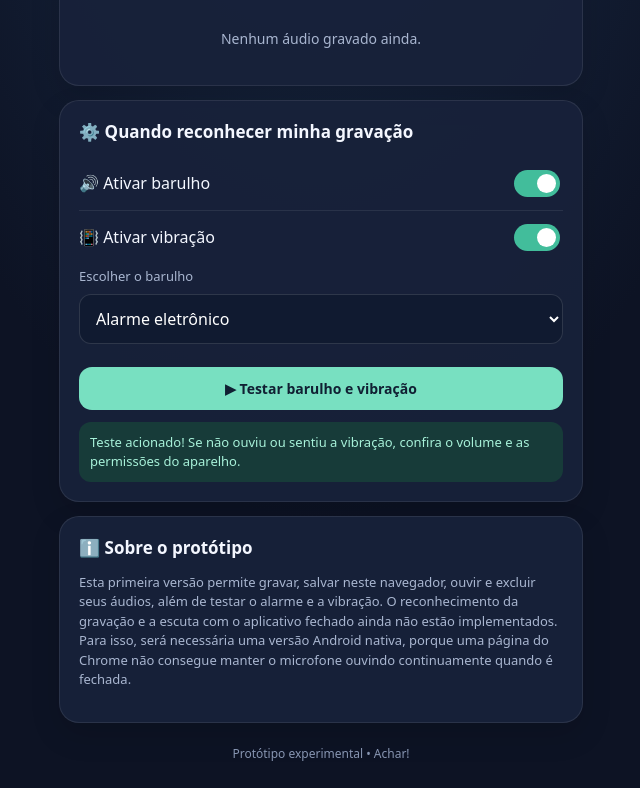
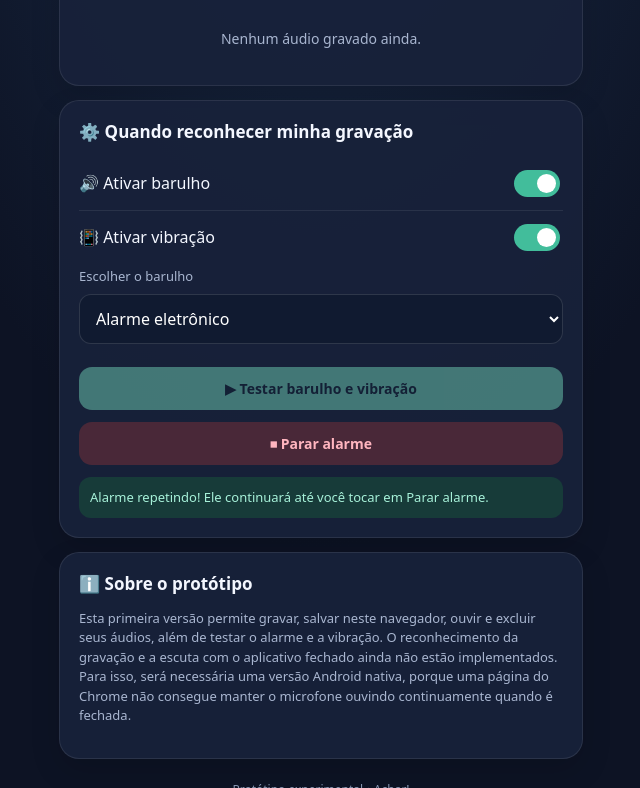
Before and after one commit to relowmoto7/Prototipos-, a plain HTML site: page achar/index.html in a window 1280 px wide. Both pictures are taken after a click on the button "▶ Testar barulho e vibração". Shown: the part 495-1283 px from the top of the page, without its empty margins (319-959 px from the left). Drawn offline with Linux system fonts and the light colour scheme.

Commit message:
Fazer teste de alarme repetir com botão para parar

```diff
--- a/achar/index.html
+++ b/achar/index.html
@@ -13,7 +13,7 @@ main{max-width:560px;margin:auto;padding:28px 18px 48px}.brand{text-align:center
 <header class="brand"><div class="logo">🔎</div><h1>Achar!</h1><p>Encontre seu celular com sua voz</p></header>
 <section class="card"><h2>🎙️ Gravar um comando</h2><input id="name" class="input" maxlength="32" placeholder="Nome do áudio (ex.: ACHAAAR)"><div class="record"><button id="record" class="btn">● Começar gravação</button><button id="stop" class="btn secondary" disabled>Parar</button></div><p id="recordStatus" class="hint">Grave sua própria voz. Depois, você poderá ouvir ou excluir a gravação.</p></section>
 <section class="card"><h2>Áudios que funcionam</h2><div id="audioList" class="empty">Nenhum áudio gravado ainda.</div></section>
-<section class="card"><h2>⚙️ Quando reconhecer minha gravação</h2><div class="switchrow"><span>🔊 Ativar barulho</span><input id="soundToggle" class="switch" type="checkbox" checked></div><div class="switchrow"><span>📳 Ativar vibração</span><input id="vibeToggle" class="switch" type="checkbox" checked></div><label for="alarm" class="hint">Escolher o barulho</label><select id="alarm" class="input" style="margin-top:8px"><option value="beep">Alarme eletrônico</option><option value="bell">Campainha</option><option value="pulse">Bipes rápidos</option></select><button id="test" class="btn full">▶ Testar barulho e vibração</button><div id="testStatus" class="status">O teste toca o alarme e tenta vibrar o aparelho, se o navegador permitir.</div></section>
+<section class="card"><h2>⚙️ Quando reconhecer minha gravação</h2><div class="switchrow"><span>🔊 Ativar barulho</span><input id="soundToggle" class="switch" type="checkbox" checked></div><div class="switchrow"><span>📳 Ativar vibração</span><input id="vibeToggle" class="switch" type="checkbox" checked></div><label for="alarm" class="hint">Escolher o barulho</label><select id="alarm" class="input" style="margin-top:8px"><option value="beep">Alarme eletrônico</option><option value="bell">Campainha</option><option value="pulse">Bipes rápidos</option></select><button id="test" class="btn full">▶ Testar barulho e vibração</button><button id="stopAlarm" class="btn danger full" hidden>⏹ Parar alarme</button><div id="testStatus" class="status">O teste toca o alarme e tenta vibrar o aparelho, se o navegador permitir.</div></section>
 <section class="card"><h2>ℹ️ Sobre o protótipo</h2><p class="hint">Esta primeira versão permite gravar, salvar neste navegador, ouvir e excluir seus áudios, além de testar o alarme e a vibração. O reconhecimento da gravação e a escuta com o aplicativo fechado ainda não estão implementados. Para isso, será necessária uma versão Android nativa, porque uma página do Chrome não consegue manter o microfone ouvindo continuamente quando é fechada.</p></section>
 <footer>Protótipo experimental • Achar!</footer>
 </main>
@@ -26,7 +26,11 @@ function remove(id){return new Promise((resolve,reject)=>{const r=db.transaction
 async function render(){const items=await all(),box=$('audioList');box.innerHTML='';if(!items.length){box.className='empty';box.textContent='Nenhum áudio gravado ainda.';return}box.className='';items.forEach(item=>{const row=document.createElement('div');row.className='audio';const info=document.createElement('div');info.className='audio-info';const title=document.createElement('strong');title.textContent=item.name;const date=document.createElement('small');date.textContent='Gravação salva neste aparelho';info.append(title,date);const actions=document.createElement('div');actions.className='actions';const play=document.createElement('button');play.className='btn secondary small';play.textContent='▶ Ouvir';play.onclick=()=>{const a=new Audio(URL.createObjectURL(item.blob));a.play()};const del=document.createElement('button');del.className='btn danger small';del.textContent='Excluir';del.onclick=async()=>{await remove(item.id);render()};actions.append(play,del);row.append(info,actions);box.append(row)})}
 $('record').onclick=async()=>{try{stream=await navigator.mediaDevices.getUserMedia({audio:true});chunks=[];recorder=new MediaRecorder(stream);recorder.ondataavailable=e=>{if(e.data.size)chunks.push(e.data)};recorder.onstop=async()=>{const blob=new Blob(chunks,{type:recorder.mimeType||'audio/webm'});if(blob.size){await add({name:$('name').value.trim()||'Minha gravação',blob,created:Date.now()});await render();$('recordStatus').textContent='Áudio salvo! Você já pode ouvi-lo na lista.'}stream.getTracks().forEach(t=>t.stop());$('record').disabled=false;$('stop').disabled=true};recorder.start();$('record').disabled=true;$('stop').disabled=false;$('recordStatus').textContent='Gravando... fale seu comando agora.'}catch(e){$('recordStatus').textContent='Não foi possível acessar o microfone. Permita o acesso nas configurações do navegador.'}};
 $('stop').onclick=()=>{if(recorder&&recorder.state!=='inactive')recorder.stop()};
-let audioCtx;function tone(freq,duration,when){const osc=audioCtx.createOscillator(),gain=audioCtx.createGain();osc.frequency.value=freq;osc.type='sine';gain.gain.setValueAtTime(.0001,when);gain.gain.exponentialRampToValueAtTime(.22,when+.025);gain.gain.exponentialRampToValueAtTime(.0001,when+duration);osc.connect(gain);gain.connect(audioCtx.destination);osc.start(when);osc.stop(when+duration+.03)}
-$('test').onclick=async()=>{if($('soundToggle').checked){audioCtx=new (window.AudioContext||window.webkitAudioContext)();await audioCtx.resume();const now=audioCtx.currentTime;const mode=$('alarm').value;if(mode==='bell'){tone(880,.55,now);tone(1175,.7,now+.18)}else if(mode==='pulse'){for(let i=0;i<5;i++)tone(720,.12,now+i*.19)}else{tone(660,.18,now);tone(880,.18,now+.22);tone(660,.3,now+.44)}}if($('vibeToggle').checked&&navigator.vibrate)navigator.vibrate([250,120,250,120,450]);$('testStatus').textContent='Teste acionado! Se não ouviu ou sentiu a vibração, confira o volume e as permissões do aparelho.';$('testStatus').className='status good'};
+let audioCtx,alarmInterval=null,vibrationInterval=null;function tone(freq,duration,when){const osc=audioCtx.createOscillator(),gain=audioCtx.createGain();osc.frequency.value=freq;osc.type='sine';gain.gain.setValueAtTime(.0001,when);gain.gain.exponentialRampToValueAtTime(.22,when+.025);gain.gain.exponentialRampToValueAtTime(.0001,when+duration);osc.connect(gain);gain.connect(audioCtx.destination);osc.start(when);osc.stop(when+duration+.03)}
+function playAlarmPattern(){if(!$('soundToggle').checked||!audioCtx)return;const now=audioCtx.currentTime;const mode=$('alarm').value;if(mode==='bell'){tone(880,.45,now);tone(1175,.5,now+.18)}else if(mode==='pulse'){for(let i=0;i<5;i++)tone(720,.12,now+i*.19)}else{tone(660,.18,now);tone(880,.18,now+.22);tone(660,.3,now+.44)}}
+function stopAlarm(){if(alarmInterval!==null){clearInterval(alarmInterval);alarmInterval=null}if(vibrationInterval!==null){clearInterval(vibrationInterval);vibrationInterval=null}if(navigator.vibrate)navigator.vibrate(0);if(audioCtx){audioCtx.close();audioCtx=null}$('stopAlarm').hidden=true;$('test').disabled=false;$('testStatus').textContent='Alarme parado.';$('testStatus').className='status'}
+$('test').onclick=async()=>{stopAlarm();if($('soundToggle').checked){audioCtx=new (window.AudioContext||window.webkitAudioContext)();await audioCtx.resume();playAlarmPattern();alarmInterval=setInterval(playAlarmPattern,1500)}if($('vibeToggle').checked&&navigator.vibrate){navigator.vibrate([300,150,300,150,500]);vibrationInterval=setInterval(()=>navigator.vibrate([300,150,300,150,500]),1600)}$('stopAlarm').hidden=false;$('test').disabled=true;$('testStatus').textContent='Alarme repetindo! Ele continuará até você tocar em Parar alarme.';$('testStatus').className='status good'};
+$('stopAlarm').onclick=stopAlarm;
+
 openDB().then(render).catch(()=>{$('audioList').textContent='Não foi possível iniciar o armazenamento neste navegador.'});
 </script></body></html>
```
